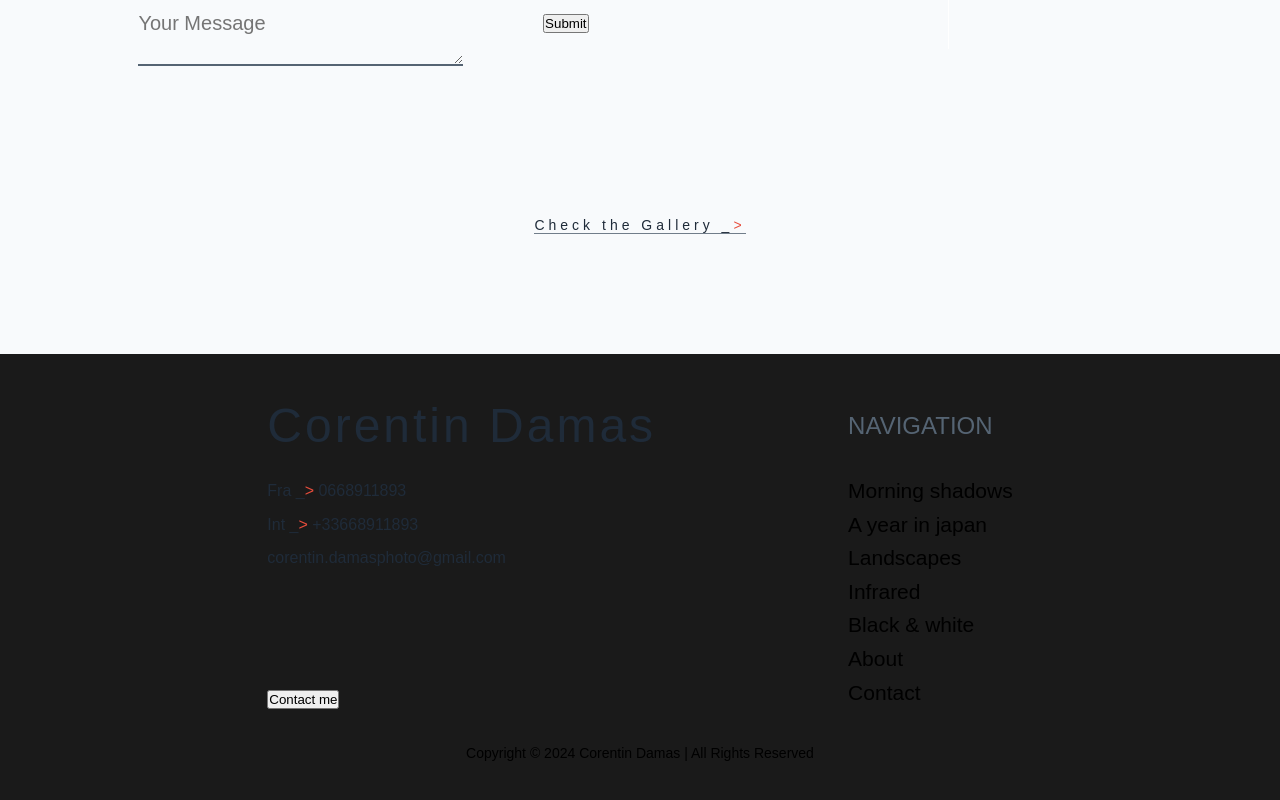
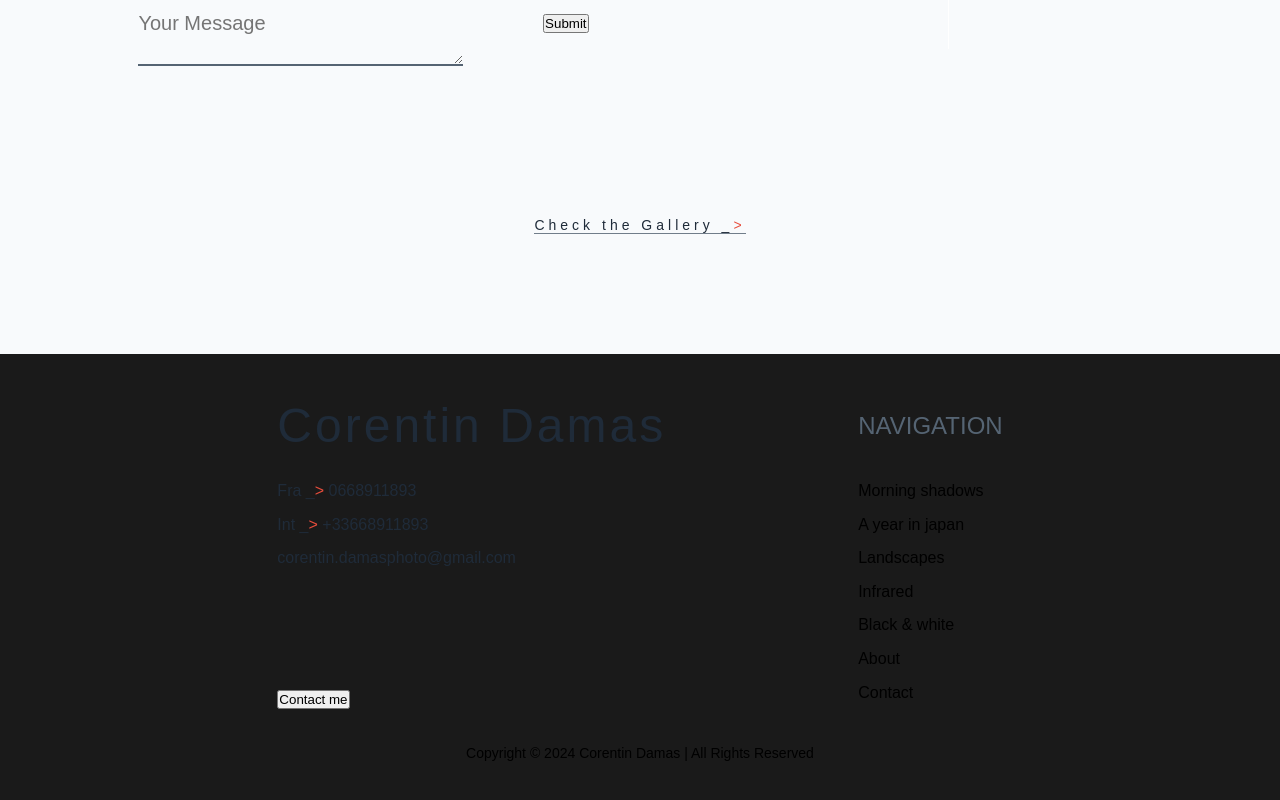
Before and after one commit to Corentin-Damas/corentin_photo_website, a Next.js app: page / in a window 1280 px wide. Shown: the part 4729-5529 px from the top of the page. Built offline with nearby package versions, Linux system fonts and the light colour scheme; grey boxes are pictures that could not be loaded; a web font is replaced by a local one.

Commit message:
footer update

```diff
--- a/components/Footer.module.css
+++ b/components/Footer.module.css
@@ -21,7 +21,7 @@
 
 .links {
   font-family: var(--font-geologica-Cursive-Regular);
-  font-size: var(--font-size-subTitle_03);
+  font-size: var(--font-size-bodyText_01);
   line-height: var(--line-height-subTitle_03);
   display: flex;
   flex-direction: column;
```
